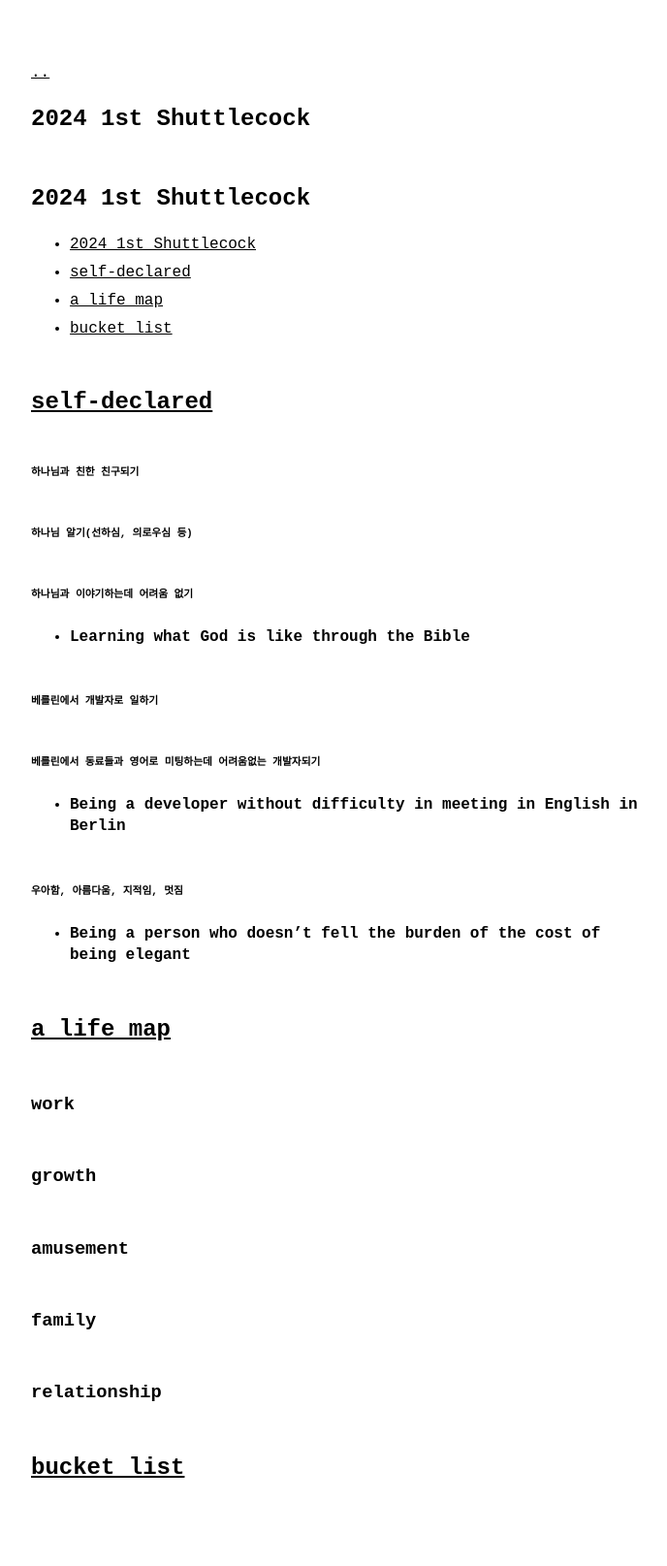
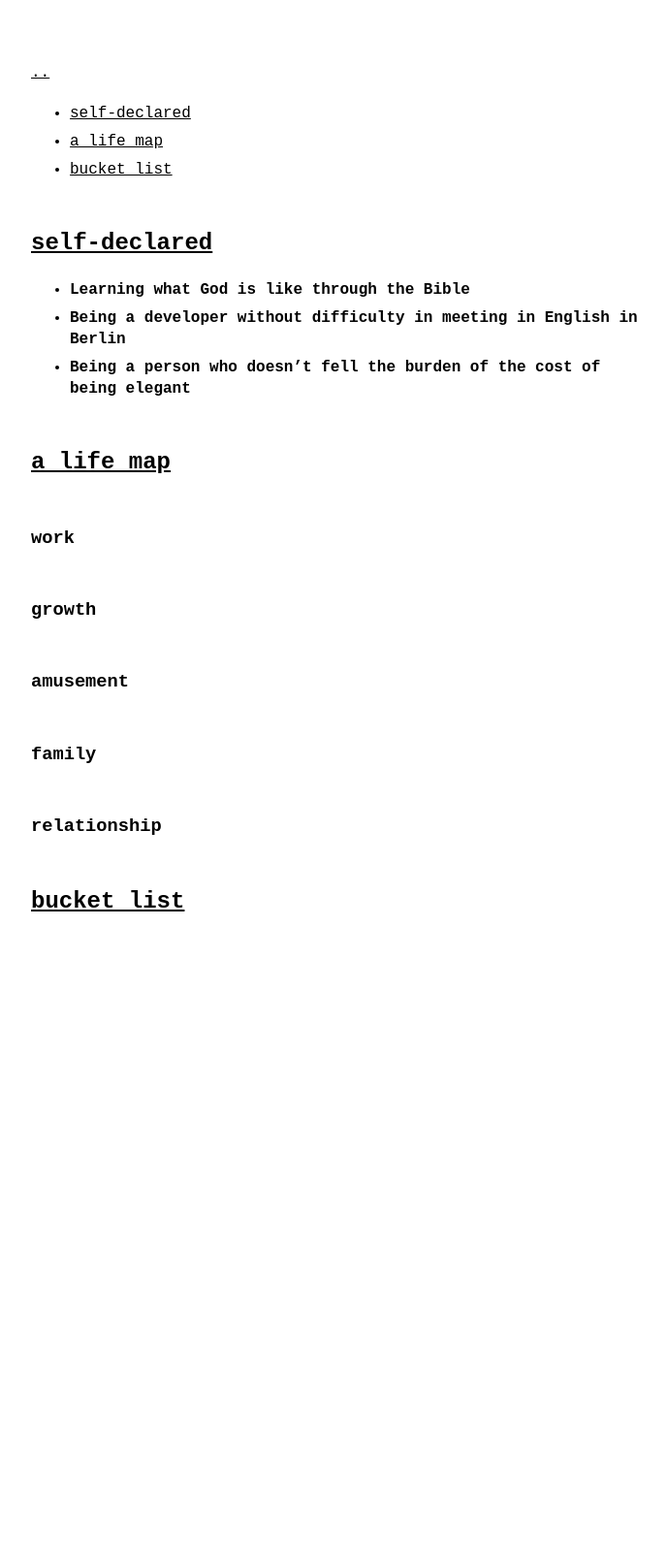
Before and after one commit to hanjicock/hanjicock.github.io, a Jekyll site: the page built from 202401Shuttlecock.md, in a window 1280 px wide. Shown: the whole page at 97% size, without its empty margins (288-976 px from the left). Built offline with Jekyll 4.4.1, drawn with Linux system fonts in a browser that asks for light colours; our own code applies the rules of GitHub Pages for plain Markdown files; after the commit the page ends 1031 px from its top, so only the background shows below that.

Commit message:
2024-01-02 start git blog

```diff
--- a/202401Shuttlecock.md
+++ b/202401Shuttlecock.md
@@ -3,23 +3,13 @@ layout: post
 category: goal
 ---
 
-## 2024 1st Shuttlecock
-- [2024 1st Shuttlecock](#2024-1st-Shuttlecock)
 - [self-declared](#self-declared)
 - [a life map](#a-life-map)
 - [bucket list](#bucket-list)
 
 ## [self-declared](#self-declared)
-###### 하나님과 친한 친구되기
-###### 하나님 알기(선하심, 의로우심 등)
-###### 하나님과 이야기하는데 어려움 없기
 - **Learning what God is like through the Bible**
-
-###### 베를린에서 개발자로 일하기
-###### 베를린에서 동료들과 영어로 미팅하는데 어려움없는 개발자되기
 - **Being a developer without difficulty in meeting in English in Berlin**
-
-###### 우아함, 아름다움, 지적임, 멋짐
 - **Being a person who doesn't fell the burden of the cost of being elegant**
 
 ## [a life map](#a-life-map)
```
